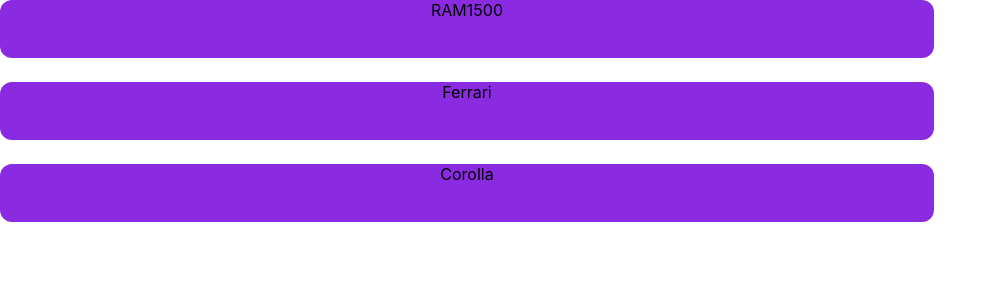
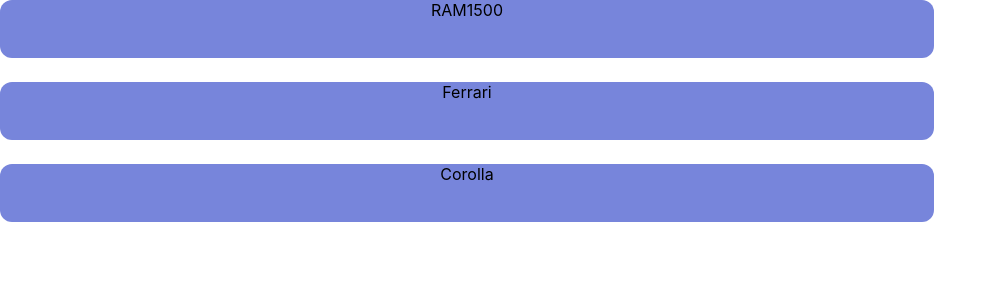
Before and after one commit to brjatoba92/supermarket-list-app-frontend, a React (Create React App) app: page / in a window 1280 px wide. Shown: the top 300 px of the page, without its empty margins (0-997 px from the left). Built offline with nearby package versions, Linux system fonts and the light colour scheme.

Commit message:
useState

```diff
--- a/src/App.js
+++ b/src/App.js
@@ -1,3 +1,5 @@
+import { useState, useEffect } from 'react'
+
 import {ListCard } from "./components/ListCard"
 import './App.css';
 
@@ -26,9 +28,25 @@
 ]
 
 function App() {
+  const [loading, setLoading] = useState(true) // vai nascer como true
+  const [marketList, setMarketList] = useState([]);// const[nomeDoEstado, funcaoParaAlterarODado] = useState(valorInicialDaLista)
+
+  const loadList = () => {
+    setLoading(true)
+    setTimeout(() => {
+      setMarketList(fakeList) //sepois de 2 segundo vai setar o marketList
+      setLoading(false) // depois de setar o marketList vai mudar o setLoading para falso
+    }, 2000); //simulando chamada de API que demora alguns segundos
+
+  }
+
+  useEffect(() => { //esquema do window.onload
+    loadList() //assim que a tela abrir chama o loadList
+  },[])  //useEffect(()=>{declaraFuncao --> tudo o que for gerado a partir da dependencia},[dependenciaDaFuncao])
+
   return (
     <div className="App">
-      {fakeList.map((item) => (
+      {loading ? <span>Carregando ... </span> : marketList.map((item) => (  // if loding true mostre span else mostre a lista
         <ListCard item={item} key={`item_${item.id}`}/>
       ))}
     </div>
--- a/src/components/ListCard/index.css
+++ b/src/components/ListCard/index.css
@@ -1,7 +1,7 @@
 .list-card-container{
     width: 934px;
     height: 58px;
-    background-color: blueviolet;
+    background-color: #7785DB;
     border-radius: 12px;
     margin-bottom: 24px;
 }
```
